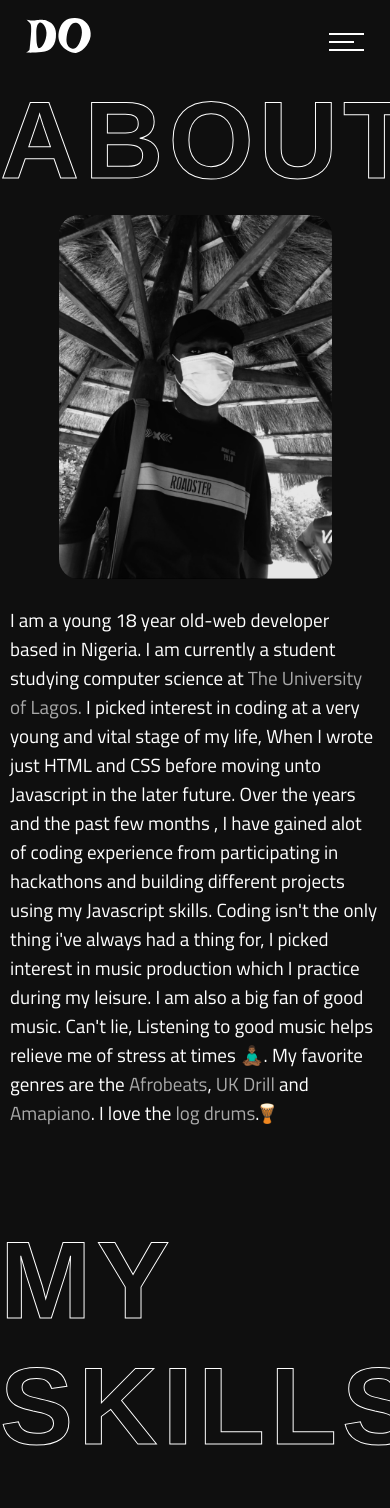
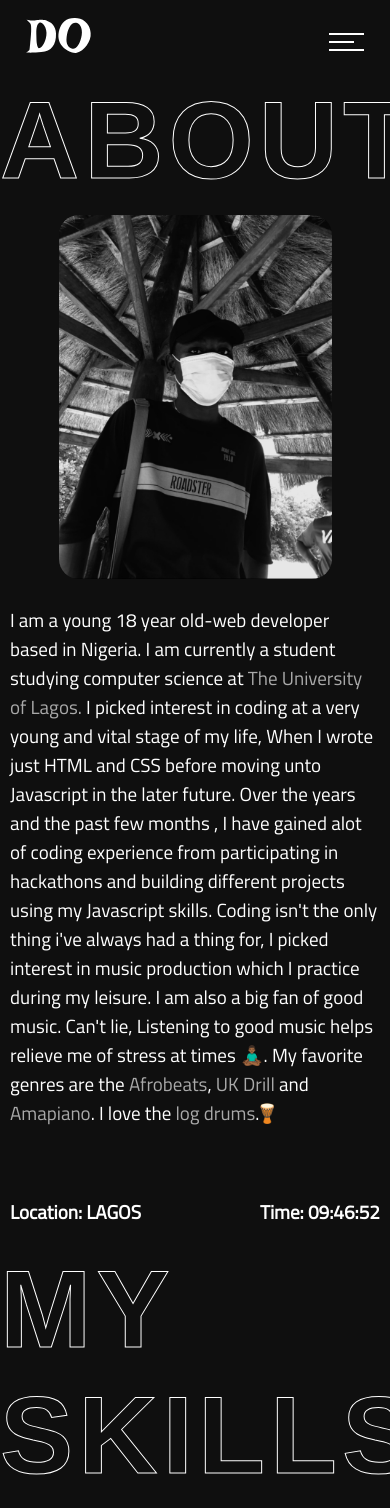
Before and after one commit to Dideoluwa/DON-v3, a React (Create React App) app: page /about in a window 390 px wide. Shown: the top 1508 px of the page. Built offline with nearby package versions, Linux system fonts and the light colour scheme.

Commit message:
Added time to about page

```diff
--- a/src/components/About.js
+++ b/src/components/About.js
@@ -1,9 +1,38 @@
-import React from 'react'
+import React, { useState, useEffect } from 'react'
 import styles from './About.module.css'
 import NavBar from './NavBar'
 import img from '../Assets/IMG_4856.jpg'
 
 function About() {
+
+    let [time, setTime] = useState([])
+    // let date = new Date();
+    // let h = date.getHours();
+    // let s = date.getSeconds()
+    // let m = date.getMinutes();
+    // h = (h < 10) ? "0" + h : h;
+    // m = (m < 10) ? "0" + m : m;
+    // let newdate = h + ':' + m + ':' + s;
+    // // setTime(newdate)
+    // useEffect(() => {
+    //     setTime(newdate)
+    // }, [newdate])
+
+    useEffect(() => {
+        const timer = setInterval(() => {
+            let date = new Date()
+            let h = date.toLocaleString('en-US', { hour: 'numeric', hour12: false, timeZone: 'Africa/Lagos' });
+            let s = date.toLocaleString('en-US', { second: '2-digit', timeZone: 'Africa/Lagos' });
+            let m = date.toLocaleString('en-US', { minute: '2-digit', timeZone: 'Africa/Lagos' });
+            m = (m < 10) ? "0" + m : m;
+            s = (s < 10) ? "0" + s : s;
+            setTime(`${h}:${m}:${s}`);
+        }, 1000);
+
+        return () => {
+            clearInterval(timer);
+        };
+    }, []);
     return (
         <div>
             <NavBar />
@@ -12,7 +41,7 @@ function About() {
                     <h1>ABOUT</h1>
                 </div>
                 <div className={styles.about_imageWrapper}>
-                    <img src={img} alt= 'Darasimi'/>
+                    <img src={img} alt='Darasimi' />
                 </div>
                 <div className={styles.test}>
                     <p>
@@ -29,6 +58,11 @@ function About() {
                         and <span className={styles.span}><a href='https://open.spotify.com/user/spotify/playlist/37i9dQZF1DX5mILnBJLA26?si=tfL8-88fS6y5w-i_I3OXNA' target='_blank' rel="noreferrer"> Amapiano</a></span>.
                         I love the <span className={styles.w3}>log drums</span><span className={styles.emoji3}>🪘</span>.
                     </p>
+                    <div className={styles.about_time}>
+                        <h2>Location: LAGOS</h2>
+                        <h2>Time: {time}</h2>
+                    </div>
+
                 </div>
                 <div className={styles.body_child}>
                     <h1>MY SKILLS</h1>
--- a/src/components/About.module.css
+++ b/src/components/About.module.css
@@ -13,6 +13,7 @@
     margin-top: 12px;
     width: 85%;
     align-self: center;
+    animation: fadeInImg 2s forwards;
 }
 
 .about_imageWrapper img {
@@ -39,6 +40,16 @@
     color: white;
     font-size: 30px;
     margin-bottom: 70px;
+}
+
+.about_time {
+    display: flex;
+    justify-content: space-between;
+    margin: 10px 20px;
+}
+
+.about_time h2 {
+    font-size: 35px;
 }
 
 .span a {
@@ -90,6 +101,18 @@
     }
 }
 
+@keyframes fadeInImg {
+    from {
+        opacity: 0;
+        transform: translateX(50%);
+    }
+
+    to {
+        opacity: 1;
+        transform: translateX(0%);
+    }
+}
+
 @media only screen and (max-width: 912px) {
     .test {
         margin: 20px 40px;
@@ -117,6 +140,16 @@
         opacity: 1;
         transform: translateX(0%);
     }
+
+    .about_time {
+        display: flex;
+        justify-content: space-between;
+        margin: 0px 0px;
+    }
+
+    .about_time h2 {
+        font-size: 35px;
+    }
 }
 
 @media only screen and (max-width: 540px) {
@@ -142,4 +175,8 @@
     .test p {
         font-size: 19px;
     }
+
+    .about_time h2 {
+        font-size: 19px;
+    }
 }
--- a/src/components/Portfolio.module.css
+++ b/src/components/Portfolio.module.css
@@ -29,7 +29,7 @@
 
     .body_child h1 {
         letter-spacing: 5px;
-        font-size: 8vmax;
+        font-size: 7vmax;
     }
     .test p{
         font-size: 19px;
```
